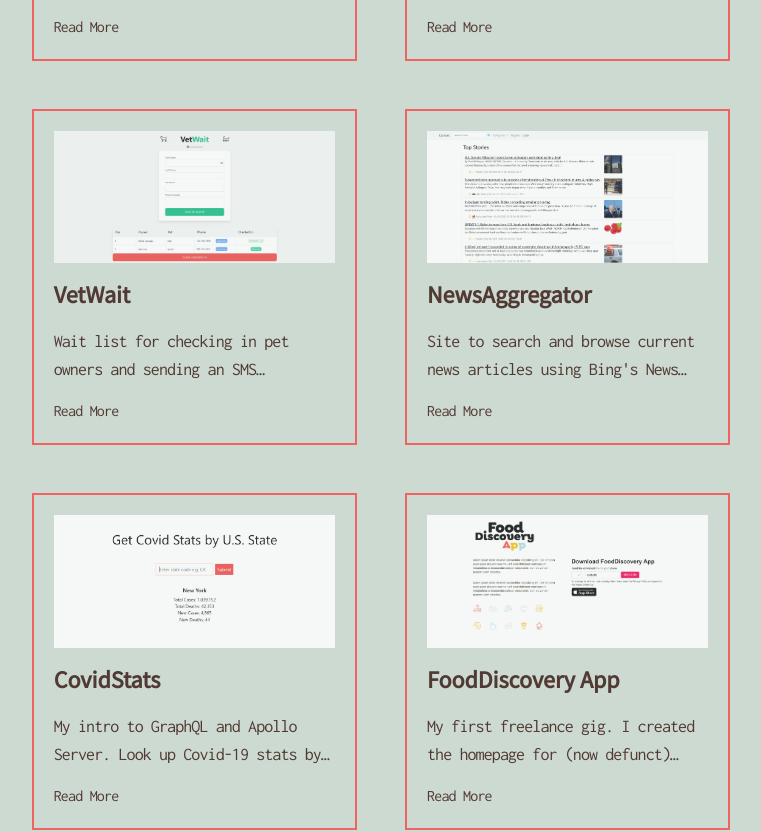
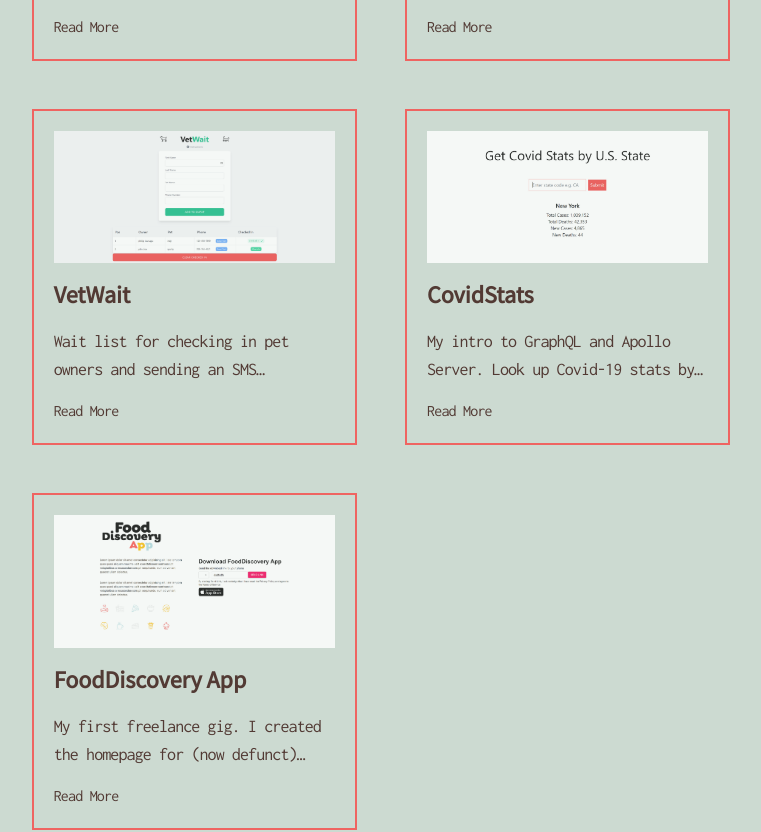
Before and after one commit to piwanaga/portfolio, a React (Create React App) app: page / in a window 1280 px wide. Shown: the part 2160-2992 px from the top of the page, without its empty margins (259-1020 px from the left). Built offline with nearby package versions, Linux system fonts and the light colour scheme.

Commit message:
edited projects

```diff
--- a/src/ProjectList.js
+++ b/src/ProjectList.js
@@ -42,18 +42,18 @@ const ProjectList = [
         image: vetWait,
         alt: 'vet wait screenshot'
     },
-    {
-        key: 4,
-        link: 'https://github.com/piwanaga/News-Aggregator',
-        title: 'NewsAggregator',
-        description: "Site to search and browse current news articles using Bing's News API.",
-        tech: ['Python', 'Flask', 'PostgreSQL', 'SQLAlchemy', 'Jinja', 'JQuery', 'Bootstrap'],
-        implementation: 'Server and routes built with Flask. HTML templates served via JINJA templating. Models and DB setup using SQLAlchemy.',
-        learned: 'How to generate encrypted passwords and perform authentication using BCrypt as well as define models for creating and interacting with the database.',
-        forward: 'I would like to do more complex things using Python that involve more data and computation.',
-        image: newsAggregator,
-        alt: 'news aggregator screenshot'
-    },
+    // {
+    //     key: 4,
+    //     link: 'https://github.com/piwanaga/News-Aggregator',
+    //     title: 'NewsAggregator',
+    //     description: "Site to search and browse current news articles using Bing's News API.",
+    //     tech: ['Python', 'Flask', 'PostgreSQL', 'SQLAlchemy', 'Jinja', 'JQuery', 'Bootstrap'],
+    //     implementation: 'Server and routes built with Flask. HTML templates served via JINJA templating. Models and DB setup using SQLAlchemy.',
+    //     learned: 'How to generate encrypted passwords and perform authentication using BCrypt as well as define models for creating and interacting with the database.',
+    //     forward: 'I would like to do more complex things using Python that involve more data and computation.',
+    //     image: newsAggregator,
+    //     alt: 'news aggregator screenshot'
+    // },
     {
         key: 5,
         link: 'https://github.com/piwanaga/covid-stats',
```
